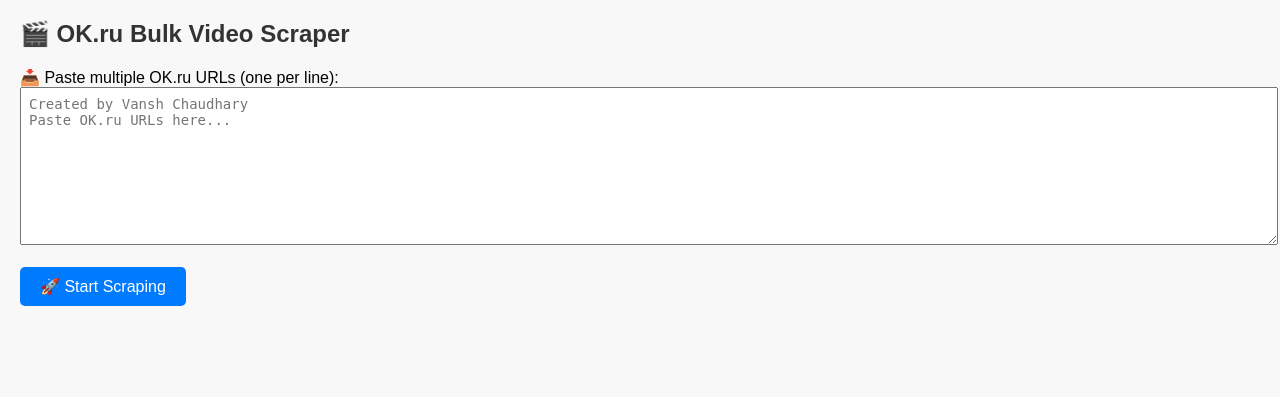
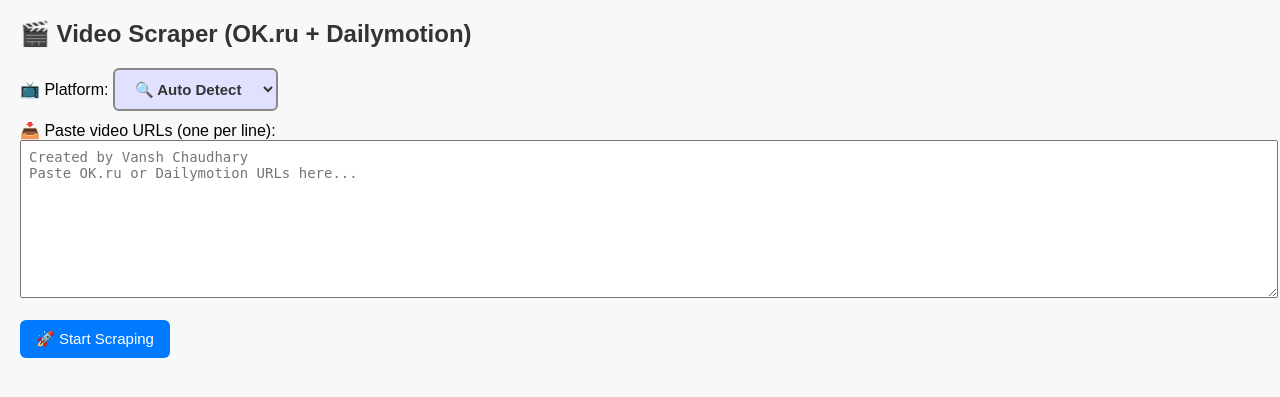
Before and after one commit to vchaudhary-eng/ok-scraper, a FastAPI app: page / in a window 1280 px wide. Shown: the top 397 px of the page. Run offline with FastAPI, Linux system fonts and the light colour scheme.

Commit message:
Update index.html

```diff
--- a/templates/index.html
+++ b/templates/index.html
@@ -2,12 +2,26 @@
 <html lang="en">
 <head>
   <meta charset="UTF-8">
-  <title>🎬 OK.ru Video Scraper</title>
+  <title>🎬 Video Scraper (OK.ru + Dailymotion)</title>
   <style>
     body { font-family: Arial, sans-serif; margin: 20px; background: #f8f8f8; }
     h2 { color: #333; }
     textarea { width: 100%; height: 140px; font-size: 14px; padding: 8px; }
-    button { padding: 10px 20px; font-size: 16px; background: #007BFF; color: white; border: none; border-radius: 5px; cursor: pointer; }
+    button, select {
+      padding: 10px 16px;
+      font-size: 15px;
+      border-radius: 6px;
+      border: none;
+      cursor: pointer;
+    }
+    select {
+      background: #e0e0ff;
+      color: #333;
+      margin-bottom: 10px;
+      font-weight: bold;
+      border: 2px solid #888;
+    }
+    button { background: #007BFF; color: white; }
     button:hover { background: #0056b3; }
     table { width: 100%; border-collapse: collapse; margin-top: 20px; }
     th, td { padding: 8px; border: 1px solid #ccc; font-size: 14px; }
@@ -20,11 +34,18 @@
   </style>
 </head>
 <body>
-  <h2>🎬 OK.ru Bulk Video Scraper</h2>
+  <h2>🎬 Video Scraper (OK.ru + Dailymotion)</h2>
 
   <form id="scrapeForm">
-    <label>📥 Paste multiple OK.ru URLs (one per line):</label><br>
-    <textarea id="urlInput" placeholder="Created by Vansh Chaudhary&#10;Paste OK.ru URLs here..."></textarea>
+    <label>📺 Platform:</label>
+    <select id="platformSelect">
+      <option value="auto">🔍 Auto Detect</option>
+      <option value="okru">🟠 OK.ru</option>
+      <option value="dailymotion">🔵 Dailymotion</option>
+    </select>
+    <br>
+    <label>📥 Paste video URLs (one per line):</label><br>
+    <textarea id="urlInput" placeholder="Created by Vansh Chaudhary&#10;Paste OK.ru or Dailymotion URLs here..."></textarea>
     <br><br>
     <button type="submit">🚀 Start Scraping</button>
   </form>
@@ -33,16 +54,8 @@
 
   <table id="resultsTable" style="display:none;">
     <thead>
-      <tr>
-        <th>#</th>
-        <th>URL</th>
-        <th>Title</th>
-        <th>Duration</th>
-        <th>Upload Date</th>
-        <th>Views</th>
-        <th>Channel Name</th>
-        <th>Subscribers</th>
-        <th>Profile URL</th>
+      <tr id="headerRow">
+        <!-- Dynamic headers will be inserted here -->
       </tr>
     </thead>
     <tbody></tbody>
@@ -54,26 +67,58 @@
     const table = document.getElementById('resultsTable');
     const tbody = table.querySelector('tbody');
     const copyBtn = document.getElementById('copyBtn');
+    const headerRow = document.getElementById('headerRow');
+    const platformSelect = document.getElementById('platformSelect');
+
+    function getHeaders(platform) {
+      if (platform === "dailymotion") {
+        return ["#", "URL", "Title", "Duration", "Upload Date", "Views", "Likes", "Description", "Tags", "Channel Name", "Subscribers", "Profile URL"];
+      } else {
+        return ["#", "URL", "Title", "Duration", "Upload Date", "Views", "Channel Name", "Subscribers", "Profile URL"];
+      }
+    }
+
+    function updateTableHeaders(platform) {
+      const headers = getHeaders(platform);
+      headerRow.innerHTML = headers.map(h => `<th>${h}</th>`).join('');
+    }
 
     form.addEventListener('submit', async function (e) {
       e.preventDefault();
       const urls = textarea.value.trim().split('\n').filter(Boolean);
-      tbody.innerHTML = '';
+      const selectedPlatform = platformSelect.value;
       if (urls.length === 0) return;
 
+      tbody.innerHTML = '';
       table.style.display = 'table';
       copyBtn.style.display = 'inline-block';
 
       for (let i = 0; i < urls.length; i++) {
         const url = urls[i];
         const row = tbody.insertRow();
-        row.innerHTML = `<td>${i + 1}</td><td>${url}</td><td colspan="7" class="loading">⏳ Scraping...</td>`;
+        row.innerHTML = `<td>${i + 1}</td><td>${url}</td><td colspan="11" class="loading">⏳ Scraping...</td>`;
 
         try {
           const res = await fetch(`/api/scrape?url=${encodeURIComponent(url)}`);
           const data = await res.json();
 
-          row.innerHTML = `
+          const isDM = url.includes("dailymotion.com");
+          updateTableHeaders(isDM ? "dailymotion" : "okru");
+
+          row.innerHTML = isDM ? `
+            <td>${i + 1}</td>
+            <td><a href="${url}" target="_blank">${url}</a></td>
+            <td>${data.title || '-'}</td>
+            <td>${data.duration || '-'}</td>
+            <td>${data.upload_date || '-'}</td>
+            <td>${data.views || '-'}</td>
+            <td>${data.likes || '-'}</td>
+            <td>${data.description || '-'}</td>
+            <td>${data.tags || '-'}</td>
+            <td>${data.channel_name || '-'}</td>
+            <td>${data.subscriber_count || '-'}</td>
+            <td>${data.profile_url ? `<a href="${data.profile_url}" target="_blank">${data.profile_url}</a>` : 'N/A'}</td>
+          ` : `
             <td>${i + 1}</td>
             <td><a href="${url}" target="_blank">${url}</a></td>
             <td>${data.title || '-'}</td>
@@ -85,11 +130,7 @@
             <td>${data.profile_url ? `<a href="${data.profile_url}" target="_blank">${data.profile_url}</a>` : 'N/A'}</td>
           `;
         } catch (err) {
-          row.innerHTML = `
-            <td>${i + 1}</td>
-            <td>${url}</td>
-            <td colspan="7" class="error">❌ Error scraping</td>
-          `;
+          row.innerHTML = `<td>${i + 1}</td><td>${url}</td><td colspan="11" class="error">❌ Error scraping</td>`;
         }
       }
     });
@@ -107,9 +148,7 @@
 
       navigator.clipboard.writeText(text).then(() => {
         copyBtn.innerText = '✅ Copied!';
-        setTimeout(() => {
-          copyBtn.innerText = '📋 Copy Table';
-        }, 1500);
+        setTimeout(() => { copyBtn.innerText = '📋 Copy Table'; }, 1500);
       }).catch(() => {
         alert('Clipboard copy failed. Try again.');
       });
```
